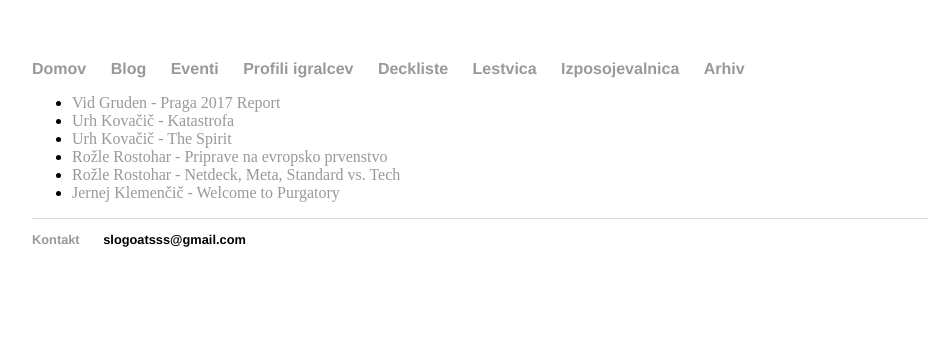
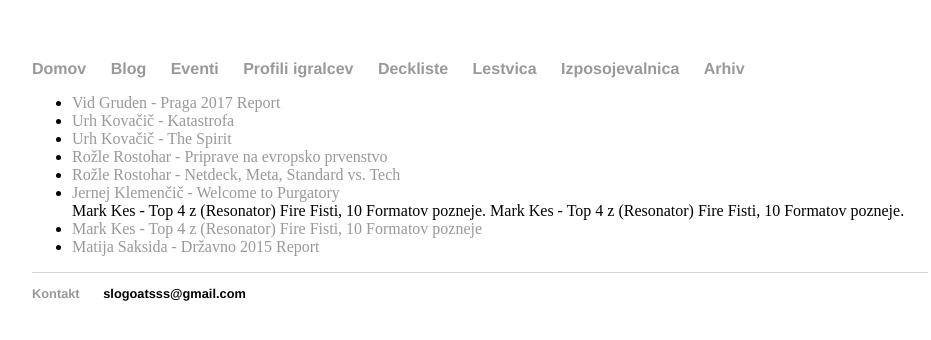
Before and after one commit to slogoatsss/slogoatsss.github.io, a Jekyll site: the page built from arhiv/clankiInReportaze/index.html, in a window 1280 px wide. Shown: the top 340 px of the page, without its empty margins (160-1091 px from the left). Built offline with Jekyll 4.4.1, drawn with Linux system fonts in a browser that asks for light colours.

Commit message:
Update index.html
added kes and saksida

```diff
--- a/arhiv/clankiInReportaze/index.html
+++ b/arhiv/clankiInReportaze/index.html
@@ -10,5 +10,9 @@ title: Arhiv
 			<li><a href="/arhiv/clankiInReportaze/rostoharPriprave/index.html">Rožle Rostohar - Priprave na evropsko prvenstvo</a></li>
 			<li><a href="/arhiv/clankiInReportaze/rostoharMeta/index.html">Rožle Rostohar - Netdeck, Meta, Standard vs. Tech</a></li>
 			<li><a href="/arhiv/clankiInReportaze/klemencicPurgatory/index.html">Jernej Klemenčič - Welcome to Purgatory</a></li>
+			Mark Kes - Top 4 z (Resonator) Fire Fisti, 10 Formatov pozneje.
+			Mark Kes - Top 4 z (Resonator) Fire Fisti, 10 Formatov pozneje.
+			<li><a href="/arhiv/clankiInReportaze/kesFist/index.html">Mark Kes - Top 4 z (Resonator) Fire Fisti, 10 Formatov pozneje</a></li>
+			<li><a href="/arhiv/clankiInReportaze/saksidaDrzavno/index.html">Matija Saksida - Državno 2015 Report</a></li>
 		</ul>
 </div><!-- /.blurb -->
```
